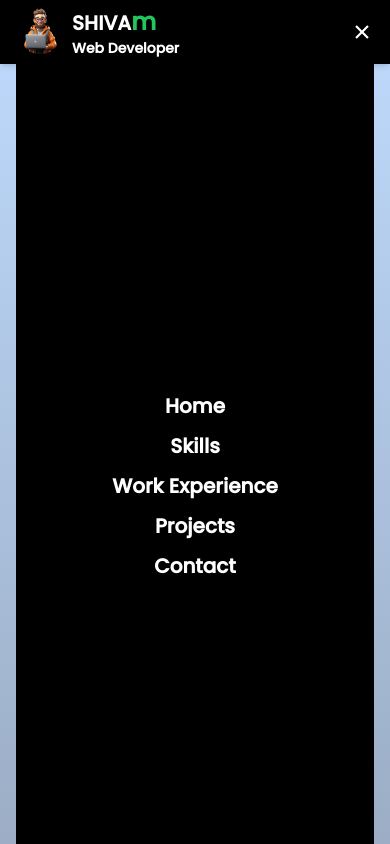
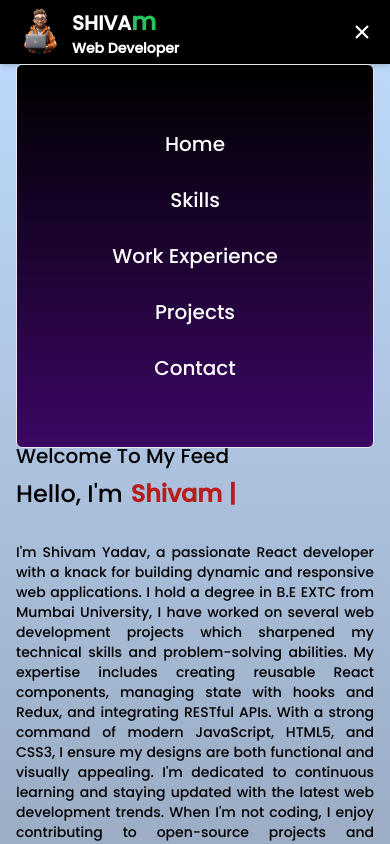
Before and after one commit to shivam3245/My-Portfolio, a React (Vite) app: page / in a window 390 px wide. Both pictures are taken after a click on the element 362 px from the left and 32 px from the top of the page. Shown: the top 844 px of the page. Built offline with nearby package versions, Linux system fonts and the light colour scheme.

Commit message:
changed hamberger menu size and color

```diff
--- a/src/Components/Navbar.jsx
+++ b/src/Components/Navbar.jsx
@@ -52,11 +52,11 @@ function Navbar() {
                 </div>
                 {/* mobile navbar */}
                 {menu && (
-                    <div className="bg-black ">
-                        <ul className="md:hidden flex flex-col text-white h-screen items-center justify-center space-y-3 text-xl">
+                    <div className="bg-gradient-to-b from-black to-purple-950 h-96 border rounded-md flex justify-center">
+                        <ul className="md:hidden flex flex-col text-white  items-center justify-center space-y-7 text-xl">
                             {navItems.map(({ id, text, section }) => (
                                 <li
-                                    className="hover:scale-125 duration-200 font-semibold cursor-pointer"
+                                    className="hover:scale-125 duration-200 cursor-pointer"
                                     key={id}
                                 >
                                     <Link
```
